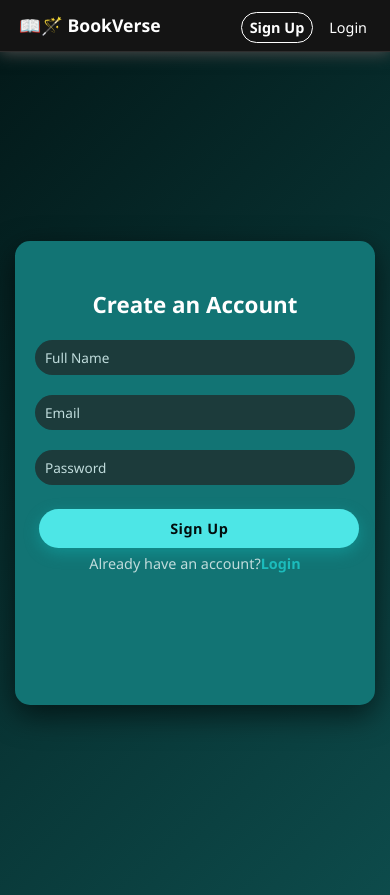
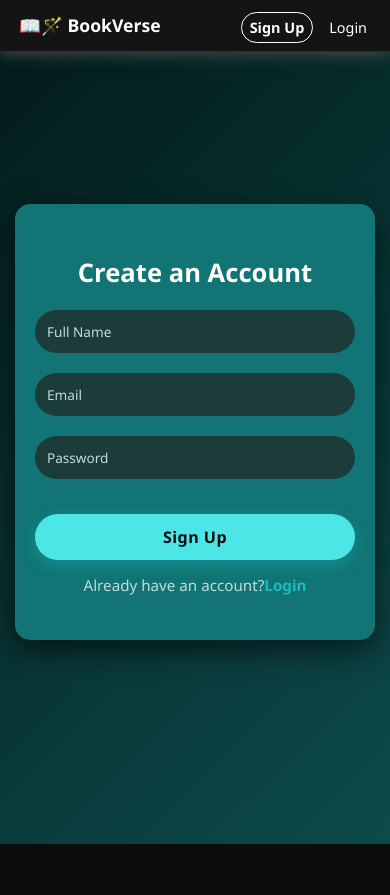
Before and after one commit to preksha3005/BookVerse, a React (Create React App) app in the folder client/: page /sign in a window 390 px wide. After the commit the page ends 844 px from the top, so only its background shows below. Built offline with nearby package versions, Linux system fonts and the light colour scheme.

Commit message:
updated frontend

```diff
--- a/client/src/style/home.css
+++ b/client/src/style/home.css
@@ -200,7 +200,6 @@
     font-size: 0.9rem;
     padding: 8px 18px;
     width: 70vw;
-    margin-left: -4vh;
   }
 
   .home-image img {
--- a/client/src/style/signup-login.css
+++ b/client/src/style/signup-login.css
@@ -18,6 +18,7 @@
   max-width: 400px;
   width: 90%;
   text-align: center;
+  height: auto;
 }
 
 .signup-card h2 {
@@ -94,39 +95,39 @@
   .signup-card {
     padding: 40px 35px;
     max-width: 540px;
-    height: 48vh;
+    height: auto;
   }
 
   .signup-card h2 {
-    font-size: 2.2rem;
+    font-size: 2rem;
   }
 
   .signup-card input {
-    font-size: 1.5rem;
-    padding: 10px 14px;
+    font-size: 1.2rem;
+    padding: 12px 28px;
   }
 
   .signup-btn {
     font-size: 1.2rem;
-    padding: 10px 28px;
+    padding: 12px 28px;
   }
   .login-link{
-    font-size: 1.4rem;
+    font-size: 1.2rem;
   }
 }
 
-/* For screens up to 600px (mobile landscape & small tablets) */
 @media (max-width: 600px) {
   .signup-container {
-    padding: 80px 20px;
-    margin-top: 6vh;
+    padding: 40px 20px;
+    margin-top: 0;
   }
 
   .signup-card {
     width: 100%;
     padding: 35px 25px;
     border-radius: 18px;
-    height: 55vh;
+    height: auto;
+    max-width: 350px;
   }
 
   .signup-card h2 {
@@ -136,12 +137,12 @@
 
   .signup-card input {
     font-size: 0.9rem;
-    padding: 10px 12px;
+    padding: 12px ;
   }
 
   .signup-btn {
-    font-size: 0.95rem;
-    padding: 10px 25px;
+    font-size: 1.05rem;
+    padding: 12px 25px;
   }
 
   .login-link {
@@ -149,36 +150,37 @@
   }
 }
 
-/* For screens up to 400px (small mobile portrait) */
 @media (max-width: 400px) {
   .signup-container {
-    padding: 100px 15px;
+    padding: 20px 10px;
   }
 
   .signup-card {
     padding: 30px 20px;
     border-radius: 15px;
+    width: 100%;
+    max-width: 360px;
   }
 
   .signup-card h2 {
-    font-size: 1.4rem;
+    font-size: 1.6rem;
     margin-bottom: 20px;
   }
 
   .signup-card input {
     font-size: 0.85rem;
-    padding: 8px 10px;
+    padding: 12px 12px;
   }
 
   .signup-btn {
     width: 100%;
-    font-size: 0.9rem;
-    padding: 10px;
-    margin: 0.5vh;
+    font-size: 1rem;
+    padding: 12px;
+    margin-top: 15px;
   }
 
   .login-link {
-    font-size: 0.9rem;
-    margin-top: 0.2vh;
+    font-size: 0.95rem;
+    margin-top: 15px;
   }
 }
```
